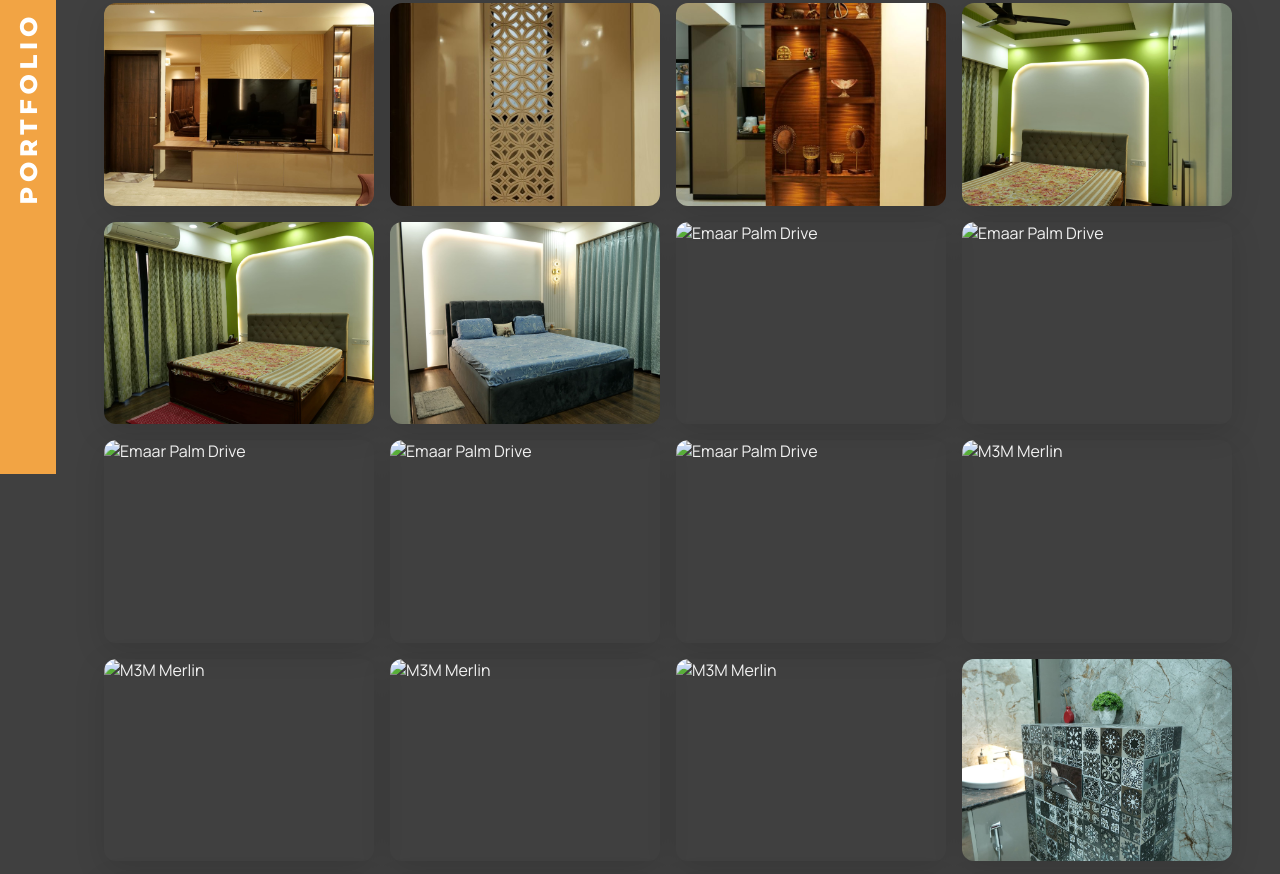
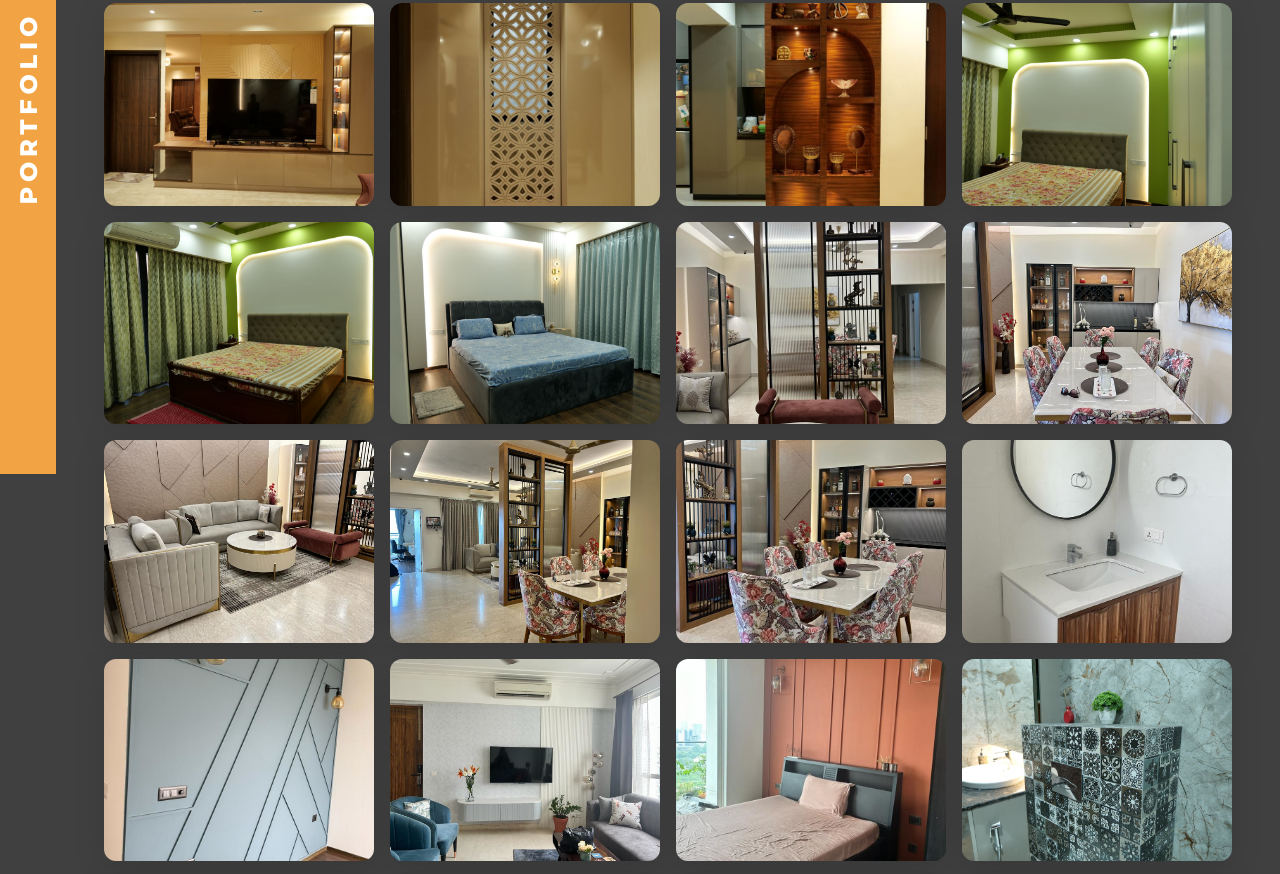
Before and after one commit to Nitesh3141/Experiros, a plain HTML site: page index.html in a window 1280 px wide. Shown: the part 4331-5205 px from the top of the page. Drawn offline with Linux system fonts and the light colour scheme.

Commit message:
Image filetype corrected from .jpeg to .jpg

```diff
--- a/index.html
+++ b/index.html
@@ -486,39 +486,39 @@
         </div>
         <!-- Emaar Palm Drive -->
         <div class="gallery-item" data-project="Emaar Palm Drive"><img
-            src="Assets/Project Photos/Emaar Palm Drive/1.jpeg" alt="Emaar Palm Drive" loading="lazy" />
+            src="Assets/Project Photos/Emaar Palm Drive/1.jpg" alt="Emaar Palm Drive" loading="lazy" />
           <div class="gallery-overlay"><span>Emaar Palm Drive</span></div>
         </div>
         <div class="gallery-item" data-project="Emaar Palm Drive"><img
-            src="Assets/Project Photos/Emaar Palm Drive/13.jpeg" alt="Emaar Palm Drive" loading="lazy" />
+            src="Assets/Project Photos/Emaar Palm Drive/13.jpg" alt="Emaar Palm Drive" loading="lazy" />
           <div class="gallery-overlay"><span>Emaar Palm Drive</span></div>
         </div>
         <div class="gallery-item" data-project="Emaar Palm Drive"><img
-            src="Assets/Project Photos/Emaar Palm Drive/4.jpeg" alt="Emaar Palm Drive" loading="lazy" />
+            src="Assets/Project Photos/Emaar Palm Drive/4.jpg" alt="Emaar Palm Drive" loading="lazy" />
           <div class="gallery-overlay"><span>Emaar Palm Drive</span></div>
         </div>
         <div class="gallery-item" data-project="Emaar Palm Drive"><img
-            src="Assets/Project Photos/Emaar Palm Drive/7.jpeg" alt="Emaar Palm Drive" loading="lazy" />
+            src="Assets/Project Photos/Emaar Palm Drive/7.jpg" alt="Emaar Palm Drive" loading="lazy" />
           <div class="gallery-overlay"><span>Emaar Palm Drive</span></div>
         </div>
         <div class="gallery-item" data-project="Emaar Palm Drive"><img
-            src="Assets/Project Photos/Emaar Palm Drive/9.jpeg" alt="Emaar Palm Drive" loading="lazy" />
+            src="Assets/Project Photos/Emaar Palm Drive/9.jpg" alt="Emaar Palm Drive" loading="lazy" />
           <div class="gallery-overlay"><span>Emaar Palm Drive</span></div>
         </div>
         <!-- M3M Merlin -->
-        <div class="gallery-item" data-project="M3M Merlin"><img src="Assets/Project Photos/M3M Merlin/12.jpeg"
+        <div class="gallery-item" data-project="M3M Merlin"><img src="Assets/Project Photos/M3M Merlin/12.jpg"
             alt="M3M Merlin" loading="lazy" />
           <div class="gallery-overlay"><span>M3M Merlin</span></div>
         </div>
-        <div class="gallery-item" data-project="M3M Merlin"><img src="Assets/Project Photos/M3M Merlin/2.jpeg"
+        <div class="gallery-item" data-project="M3M Merlin"><img src="Assets/Project Photos/M3M Merlin/2.jpg"
             alt="M3M Merlin" loading="lazy" />
           <div class="gallery-overlay"><span>M3M Merlin</span></div>
         </div>
-        <div class="gallery-item" data-project="M3M Merlin"><img src="Assets/Project Photos/M3M Merlin/8.jpeg"
+        <div class="gallery-item" data-project="M3M Merlin"><img src="Assets/Project Photos/M3M Merlin/8.jpg"
             alt="M3M Merlin" loading="lazy" />
           <div class="gallery-overlay"><span>M3M Merlin</span></div>
         </div>
-        <div class="gallery-item" data-project="M3M Merlin"><img src="Assets/Project Photos/M3M Merlin/9.jpeg"
+        <div class="gallery-item" data-project="M3M Merlin"><img src="Assets/Project Photos/M3M Merlin/9.jpg"
             alt="M3M Merlin" loading="lazy" />
           <div class="gallery-overlay"><span>M3M Merlin</span></div>
         </div>
```
